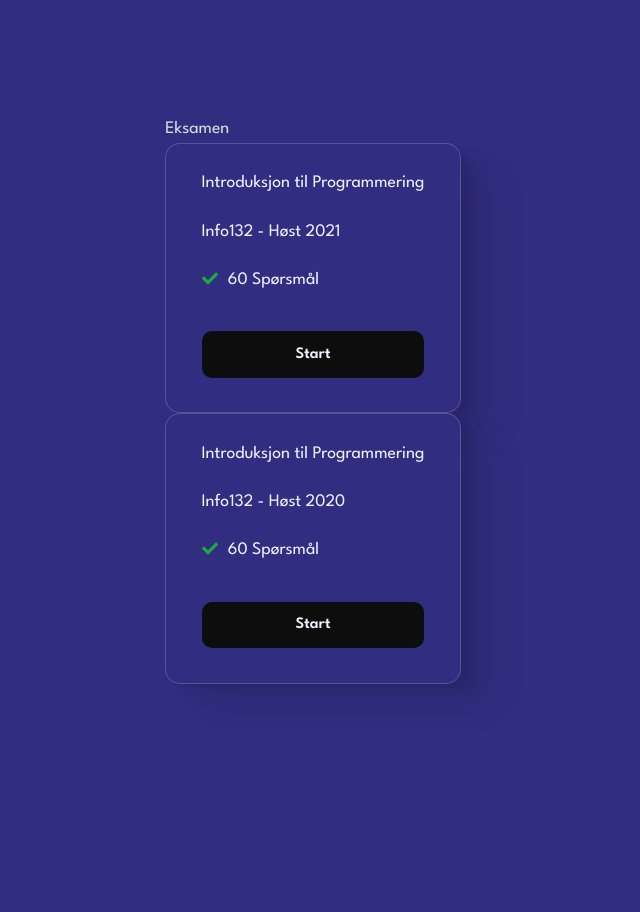
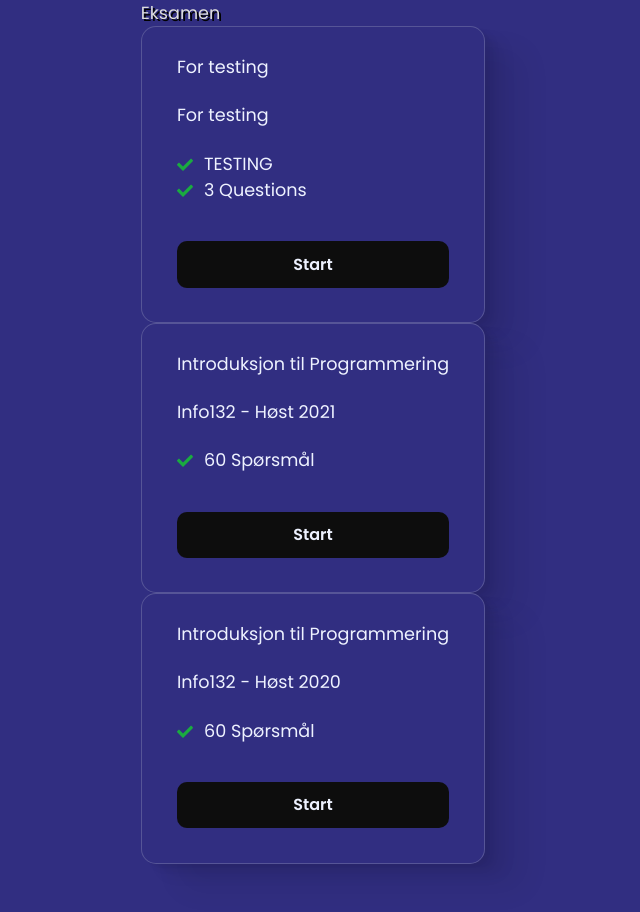
Before and after one commit to ellrub/examify, a React (Vite) app in the folder examify/: page /options in a window 1280 px wide. Shown: the top 912 px of the page, without its empty margins (327-967 px from the left). Built offline with nearby package versions, Linux system fonts and the light colour scheme; no server answers.

Commit message:
add syntax highlighter and more styling

```diff
--- a/examify/package.json
+++ b/examify/package.json
@@ -19,7 +19,8 @@
     "react-dom": "^18.2.0",
     "react-markdown": "^9.0.1",
     "react-redux": "^8.1.3",
-    "react-router-dom": "^6.20.0"
+    "react-router-dom": "^6.20.0",
+    "react-syntax-highlighter": "^15.5.0"
   },
   "devDependencies": {
     "@types/react": "^18.2.37",
--- a/examify/src/App.css
+++ b/examify/src/App.css
@@ -26,3 +26,7 @@
   html {
     background-color: #312E81;
   }
+
+  .txt_shadow {
+    text-shadow: 2px 2px black;
+  }
--- a/examify/src/components/Exam.jsx
+++ b/examify/src/components/Exam.jsx
@@ -1,10 +1,20 @@
 import React, { useEffect, useState } from 'react';
 import { useNavigate } from 'react-router-dom';
-import ReactMarkdown from "react-markdown";
+import { Prism as SyntaxHighlighter } from 'react-syntax-highlighter';
+import { darcula } from 'react-syntax-highlighter/dist/esm/styles/prism';
 import { getExams } from '../../firebase.js';
 import { useParams } from 'react-router-dom';
 
 import "../App.css"
+
+// SyntaxHighligther styling
+const customStyle = {
+  backgroundColor: '#2b2b2b',
+  borderRadius: '0.5em',
+  overflowX: 'hidden',
+  fontFamily: 'Fira Code, monospace',
+  fontSize: '1rem',
+};
 
 function Exam({ setUserAnswers }) {
   const [currentQuestion, setCurrentQuestion] = useState(0);
@@ -67,7 +77,9 @@ function Exam({ setUserAnswers }) {
     <div className="flex flex-col items-center justify-center text-indigo-50 min-h-screen px-4 sm:px-8 md:px-16 text-lg sm:text-xl md:text-2xl">
       <div className="w-full max-w-screen-md mx-auto">
         <p className="text-sm sm:text-base md:text-lg mb-2">Spørsmål {currentQuestion + 1} av {shuffledExams.length}</p>
-        <ReactMarkdown className="font-bold mb-4">{currentExamData.question}</ReactMarkdown>
+        <div style={customStyle}>
+          <SyntaxHighlighter language="python" wrapLongLines={true} style={darcula}>{currentExamData.question}</SyntaxHighlighter>
+        </div>
       </div>
       <div className="flex justify-center mt-4 w-full max-w-screen-md mx-auto">
         <div className="space-y-2 text-left w-full">
@@ -77,7 +89,7 @@ function Exam({ setUserAnswers }) {
               onClick={() => handleAnswer(option)}
               className={`p-3 rounded-lg cursor-pointer text-xl border border-indigo-500 ${answers[currentQuestion]?.answer === option ? 'bg-indigo-700' : 'bg-indigo-900 hover:bg-indigo-700'}`}
             >
-              <ReactMarkdown className="ml-2">{option}</ReactMarkdown>
+              <p className="ml-2">{option}</p>
             </div>
           ))}
         </div>
--- a/examify/src/components/Home.jsx
+++ b/examify/src/components/Home.jsx
@@ -1,5 +1,7 @@
 import React from 'react';
 import { useNavigate } from 'react-router-dom';
+
+import "../App.css";
 
 function Home() {
   const navigate = useNavigate();
@@ -15,10 +17,10 @@ function Home() {
         <div className="relative isolate px-6 pt-14 lg:px-8">
           <div className="mx-auto max-w-2xl py-32 sm:py-48 lg:py-56">
             <div className="text-center">
-              <h1 className="text-4xl font-bold tracking-wide text-indigo-50 sm:text-6xl">
+              <h1 className="txt_shadow text-4xl font-bold tracking-wide text-indigo-50 sm:text-6xl">
                 Klar for eksamen? <br/>Test deg her!
               </h1>
-              <p className="mt-6 text-lg leading-8 text-indigo-50 tracking-wide">
+              <p className="mt-6 text-lg leading-8 text-indigo-50 tracking-wider">
                 Test kunnskapen din med tidligere eksamensoppgaver, og se hva du må lese på.
               </p>
               <div className="mt-10 flex items-center justify-center gap-x-6">
--- a/examify/src/components/Options/Options.css
+++ b/examify/src/components/Options/Options.css
@@ -1,4 +1,4 @@
-@import url("https://fonts.googleapis.com/css2?family=League+Spartan:wght@400;500;600;700;800;900&display=swap");
+@import url('https://fonts.googleapis.com/css2?family=Poppins:wght@400;500;600;700;800;900&display=swap');
 
 *,
 *::after,
@@ -17,7 +17,7 @@ body {
 body {
   display: grid;
   place-items: center;
-  font-family: "League Spartan", system-ui, sans-serif;
+  font-family: "Poppins", system-ui, sans-serif;
   font-size: 1.1rem;
   line-height: 1.2;
 
@@ -26,6 +26,10 @@ body {
 
 ul {
   list-style: none;
+}
+
+.txt_shadow {
+  text-shadow: 2px 2px black;
 }
 
 .card__bullets li::before {
--- a/examify/src/components/Options/Options.jsx
+++ b/examify/src/components/Options/Options.jsx
@@ -58,10 +58,10 @@ export default function Options() {
   return (
     <>
         <main className='max-w-[75rem] p-[3em]'>
-            <h1 className='font-semibold text-6xl mb-3 text-center text-indigo-50 tracking-wide'>Eksamen</h1>
+            <h1 className='txt_shadow font-semibold text-6xl mb-3 text-center text-indigo-50 tracking-wide'>Eksamen</h1>
             <div className='cards'>
                 <div className='flex flex-wrap gap-10'>
-                    {/* <div className='card'>
+                    <div className='card'>
                         <h2 className='text-lg font-semibold'>For testing</h2>
                         <p className='text-lg'>For testing</p>
                         <ul role='list' className='card__bullets'>
@@ -69,7 +69,7 @@ export default function Options() {
                             <li className='leading-8'>3 Questions</li>
                         </ul>
                         <a onClick={() => startExam('tester')} href="#" className='cta'>Start</a>
-                    </div> */}
+                    </div>
                     <div className='card'>
                         <h2 className='text-lg font-semibold'>Introduksjon til Programmering</h2>
                         <p className='text-lg'>Info132 - Høst 2021</p>
```
Also changed, not shown: 1 other file (tests, documents, lock files or other folders).
